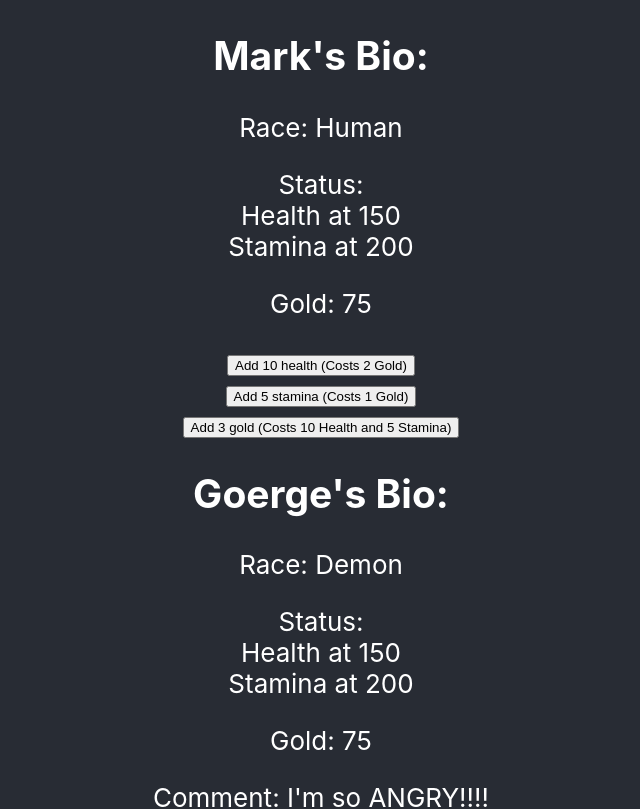
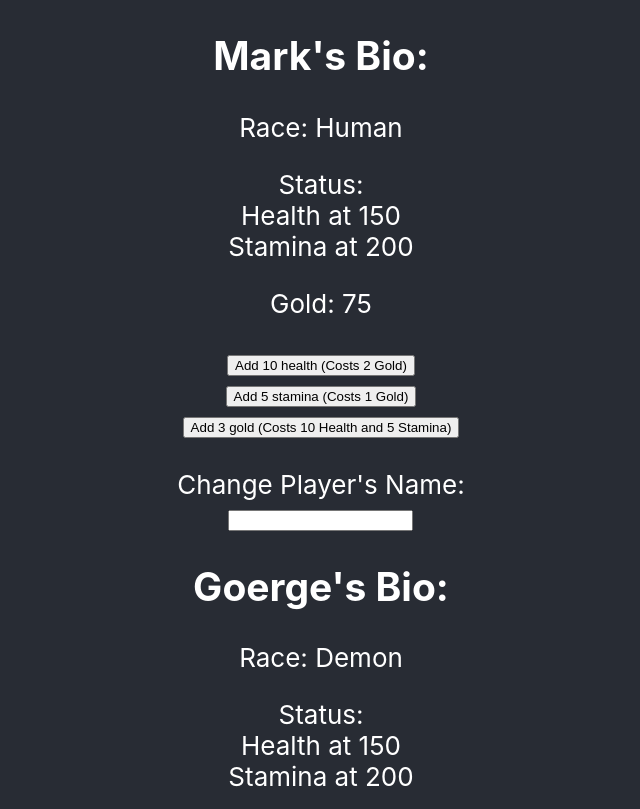
Before and after one commit to epfrndz/react-hooks-exploration, a React (Create React App) app: page / in a window 1280 px wide. Shown: the top 809 px of the page, without its empty margins (319-959 px from the left). Built offline with nearby package versions, Linux system fonts and the light colour scheme.

Commit message:
Added name change field

```diff
--- a/src/components/Character.js
+++ b/src/components/Character.js
@@ -47,6 +47,16 @@ const Character = (props) => {
                 Add 3 gold (Costs 10 Health and 5 Stamina)
             </button>
             <br />
+            <br />
+
+            <label htmlFor="nameChange">Change Player's Name: </label><br />
+            <input
+                type="text"
+                id="nameChange"
+                onChange={(e) => setName(e.target.value)}
+            />
+
+            <br />
         </div>
     )
 }
```
